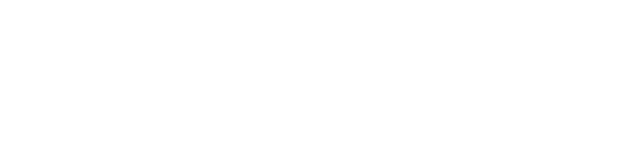
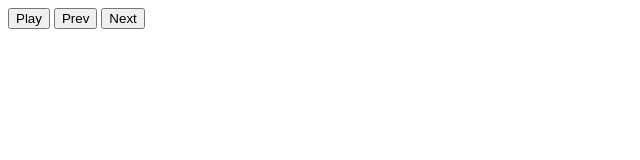
Before and after one commit to FrankGrillo1991/Music-Player-App, a plain HTML site: page index.html in a window 1280 px wide. Shown: the whole page, without its empty margins (0-640 px from the left). Drawn offline with Linux system fonts and the light colour scheme.

Commit message:
Update index.html

```diff
--- a/index.html
+++ b/index.html
@@ -15,7 +15,9 @@
                 Your browser does not support the audio element.
             </audio>
             <div class="controls">
-
+                <button id="play-pause" onclick="togglePlayPause()">Play</button>
+                <button id="prev" onclick="playPreviousTrack()">Prev</button>
+                <button id="next" onclick="playNextTrack()">Next</button>
             </div>
         </div>
         <script src="script.js"></script>
```
